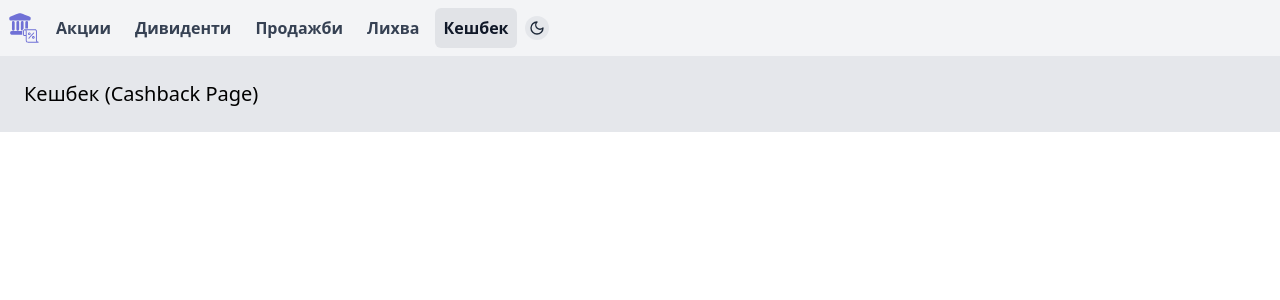
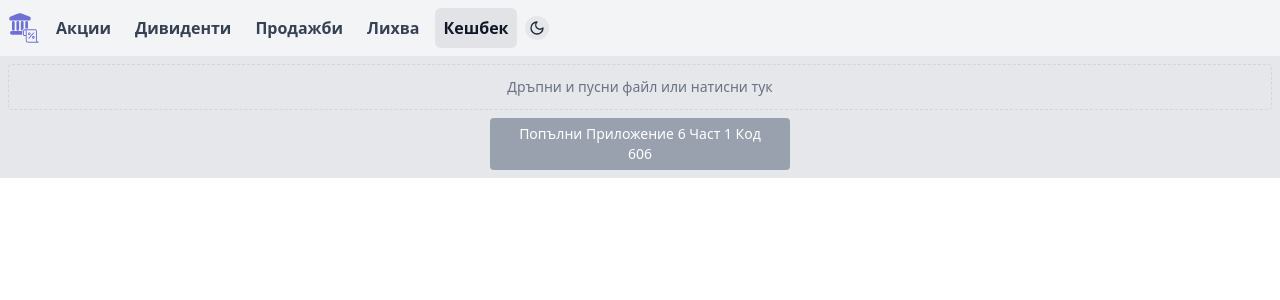
Before and after one commit to nra-assist/nap-gdd-chrome-autofill, a React (Vite) app: page /#/cashback in a window 1280 px wide. Shown: the top 300 px of the page. Built offline with nearby package versions, Linux system fonts and the light colour scheme.

Commit message:
improve and unify ui

```diff
--- a/src/components/file-drop/file-drop.tsx
+++ b/src/components/file-drop/file-drop.tsx
@@ -13,7 +13,6 @@ export interface FileDropRef {
 const FileDrop = forwardRef<FileDropRef, FileDropProps>(({ onFileChange, maxFileSize = 50 * 1024 * 1024 }, ref) => {
   const [file, setFile] = useState<File | null>(null);
   const [error, setError] = useState<string | null>(null);
-  const [dragOver, setDragOver] = useState(false);
 
   useImperativeHandle(ref, () => ({
     clearFile,
@@ -47,14 +46,10 @@ const FileDrop = forwardRef<FileDropRef, FileDropProps>(({ onFileChange, maxFile
 
   const handleDragOver = (e: React.DragEvent) => {
     e.preventDefault();
-    setDragOver(true);
   };
-
-  const handleDragLeave = () => setDragOver(false);
 
   const handleDrop = (e: React.DragEvent) => {
     e.preventDefault();
-    setDragOver(false);
     const droppedFile = e.dataTransfer.files?.[0] || null;
     processFile(droppedFile);
   };
@@ -67,16 +62,13 @@ const FileDrop = forwardRef<FileDropRef, FileDropProps>(({ onFileChange, maxFile
   return (
     <div
       onDragOver={handleDragOver}
-      onDragLeave={handleDragLeave}
       onDrop={handleDrop}
-      className={`w-full rounded border-1 ${
-        dragOver ? "border-blue-500 bg-blue-50 dark:bg-blue-900" : "border-dashed border-gray-300 dark:border-gray-500"
-      } transition-colors`}
+      className="w-full rounded border-1 border-dashed border-gray-300 dark:border-gray-500"
     >
       {!file ? (
         <label
           htmlFor="file-input"
-          className="flex w-full cursor-pointer flex-row items-center justify-center gap-2 p-2 text-center"
+          className="flex w-full cursor-pointer items-center justify-center p-3 text-center"
         >
           <span className="text-sm text-gray-500 dark:text-gray-300">Дръпни и пусни файл или натисни тук</span>
           <input id="file-input" type="file" className="hidden" onChange={handleFileChange} />
--- a/src/pages/cashbacks-sum-page.tsx
+++ b/src/pages/cashbacks-sum-page.tsx
@@ -1,3 +1,102 @@
+import FileDrop from "../components/file-drop/file-drop.tsx";
+import { useState } from "react";
+import { toast } from "react-toastify";
+import { getCurrentTab } from "../services/chrome-service.tsx";
+import { Result } from "../types/result.tsx";
+
 export default function CashbacksSumPage() {
-  return <div className="p-6 text-xl">Кешбек (Cashback Page)</div>;
+  const [file, setFile] = useState<File | null>(null);
+  const [isProcessing, setIsProcessing] = useState(false);
+
+  const handleClick = async () => {
+    setIsProcessing(true);
+
+    let sum: number;
+    try {
+      const text = await file!.text();
+      sum = JSON.parse(text);
+    } catch (error) {
+      console.error(error);
+      toast.error(
+        "Грешка! Неуспешно прочитане на входните данни. Моля, уверете се, че изпращате правилния JSON файл 'cashbacks-sum.json', генериран от Nra Assist.",
+        { autoClose: 6000 },
+      );
+      setIsProcessing(false);
+      return;
+    }
+
+    const tab = await getCurrentTab();
+    if (!tab.url!.startsWith("https://portal.nra.bg/")) {
+      toast.error("Грешка! Моля, отидете на таба с ГДД към НАП!", { autoClose: 3000 });
+      setIsProcessing(false);
+      return;
+    }
+
+    const response = await chrome.scripting.executeScript<[number], Result>({
+      target: { tabId: tab.id! },
+      func: fillStockForm,
+      args: [sum],
+    });
+
+    const result = response[0].result!;
+
+    if (result.error) {
+      toast.error(result.error, { autoClose: result.toastDuration });
+    } else {
+      toast.success("Данните са добавени успешно!", { autoClose: 2000 });
+    }
+
+    setIsProcessing(false);
+  };
+
+  const fillStockForm = (sum: number): { success: boolean; error?: string; toastDuration?: number } => {
+    const inputEl = document.querySelector<HTMLInputElement>(`input[name="dec50_app6_sum606"]`)!;
+    if (!inputEl) {
+      return {
+        success: false,
+        error: "Грешка! Моля, отидете на таба с Приложение 6 от ГДД към НАП!",
+        toastDuration: 3000,
+      };
+    }
+
+    const currentSum = Number(inputEl.value);
+    const newSum = currentSum + sum;
+    inputEl.value = newSum.toString();
+
+    return { success: true };
+  };
+
+  return (
+    <div className="flex flex-col gap-2 p-2">
+      <FileDrop onFileChange={setFile} />
+      <div className="flex flex-col items-center">
+        <button
+          onClick={handleClick}
+          disabled={isProcessing || !file}
+          className={`max-w-[300px] min-w-[250px] rounded-sm px-4 py-1.5 text-sm font-medium text-white md:w-1/3 ${isProcessing ? "bg-gray-500 opacity-50" : !file ? "bg-gray-400" : "cursor-pointer bg-indigo-600 dark:bg-indigo-700"} ${!isProcessing && file ? "hover:bg-indigo-700 dark:hover:bg-indigo-600" : ""} `}
+        >
+          {isProcessing ? (
+            <div className="flex items-center justify-center">
+              <svg
+                className="mr-2 -ml-1 h-4 w-4 animate-spin text-white"
+                xmlns="http://www.w3.org/2000/svg"
+                fill="none"
+                viewBox="0 0 24 24"
+              >
+                <circle className="opacity-25" cx="12" cy="12" r="10" stroke="currentColor" strokeWidth="4"></circle>
+                <path
+                  className="opacity-75"
+                  fill="currentColor"
+                  d="M4 12a8 8 0 018-8V0C5.373 0 0 5.373 0 12h4zm2 5.291A7.962 7.962 0 014 12H0c0 3.042 1.135 5.824 3 7.938l3-2.647z"
+                ></path>
+              </svg>
+              Попълване...
+            </div>
+          ) : (
+            "Попълни Приложение 6 Част 1 Код 606"
+          )}
+        </button>
+      </div>
+    </div>
+  );
 }
--- a/src/pages/dividends-page.tsx
+++ b/src/pages/dividends-page.tsx
@@ -163,7 +163,7 @@ export default function DividendsPage() {
         <button
           onClick={handleClick}
           disabled={isProcessing || !file}
-          className={`max-w-[300px] rounded-sm px-4 py-2 text-sm font-medium text-white md:w-1/3 ${isProcessing ? "bg-gray-500 opacity-50" : !file ? "bg-gray-400" : "cursor-pointer bg-indigo-600 dark:bg-indigo-700"} ${!isProcessing && file ? "hover:bg-indigo-700 dark:hover:bg-indigo-600" : ""} `}
+          className={`max-w-[300px] min-w-[250px] rounded-sm px-4 py-1.5 text-sm font-medium text-white md:w-1/3 ${isProcessing ? "bg-gray-500 opacity-50" : !file ? "bg-gray-400" : "cursor-pointer bg-indigo-600 dark:bg-indigo-700"} ${!isProcessing && file ? "hover:bg-indigo-700 dark:hover:bg-indigo-600" : ""} `}
         >
           {isProcessing ? (
             <div className="flex items-center justify-center">
--- a/src/pages/holdings-page.tsx
+++ b/src/pages/holdings-page.tsx
@@ -168,7 +168,7 @@ export default function HoldingsPage() {
         <button
           onClick={handleClick}
           disabled={isProcessing || !file}
-          className={`max-w-[300px] rounded-sm px-4 py-2 text-sm font-medium text-white md:w-1/3 ${isProcessing ? "bg-gray-500 opacity-50" : !file ? "bg-gray-400" : "cursor-pointer bg-indigo-600 dark:bg-indigo-700"} ${!isProcessing && file ? "hover:bg-indigo-700 dark:hover:bg-indigo-600" : ""} `}
+          className={`max-w-[300px] min-w-[250px] rounded-sm px-4 py-1.5 text-sm font-medium text-white md:w-1/3 ${isProcessing ? "bg-gray-500 opacity-50" : !file ? "bg-gray-400" : "cursor-pointer bg-indigo-600 dark:bg-indigo-700"} ${!isProcessing && file ? "hover:bg-indigo-700 dark:hover:bg-indigo-600" : ""} `}
           aria-live="polite"
         >
           {isProcessing ? (
--- a/src/pages/interests-sum-page.tsx
+++ b/src/pages/interests-sum-page.tsx
@@ -73,7 +73,7 @@ export default function InterestsSumPage() {
         <button
           onClick={handleClick}
           disabled={isProcessing || !file}
-          className={`max-w-[300px] rounded-sm px-4 py-2 text-sm font-medium text-white md:w-1/3 ${isProcessing ? "bg-gray-500 opacity-50" : !file ? "bg-gray-400" : "cursor-pointer bg-indigo-600 dark:bg-indigo-700"} ${!isProcessing && file ? "hover:bg-indigo-700 dark:hover:bg-indigo-600" : ""} `}
+          className={`max-w-[300px] min-w-[250px] rounded-sm px-4 py-1.5 text-sm font-medium text-white md:w-1/3 ${isProcessing ? "bg-gray-500 opacity-50" : !file ? "bg-gray-400" : "cursor-pointer bg-indigo-600 dark:bg-indigo-700"} ${!isProcessing && file ? "hover:bg-indigo-700 dark:hover:bg-indigo-600" : ""} `}
         >
           {isProcessing ? (
             <div className="flex items-center justify-center">
```
